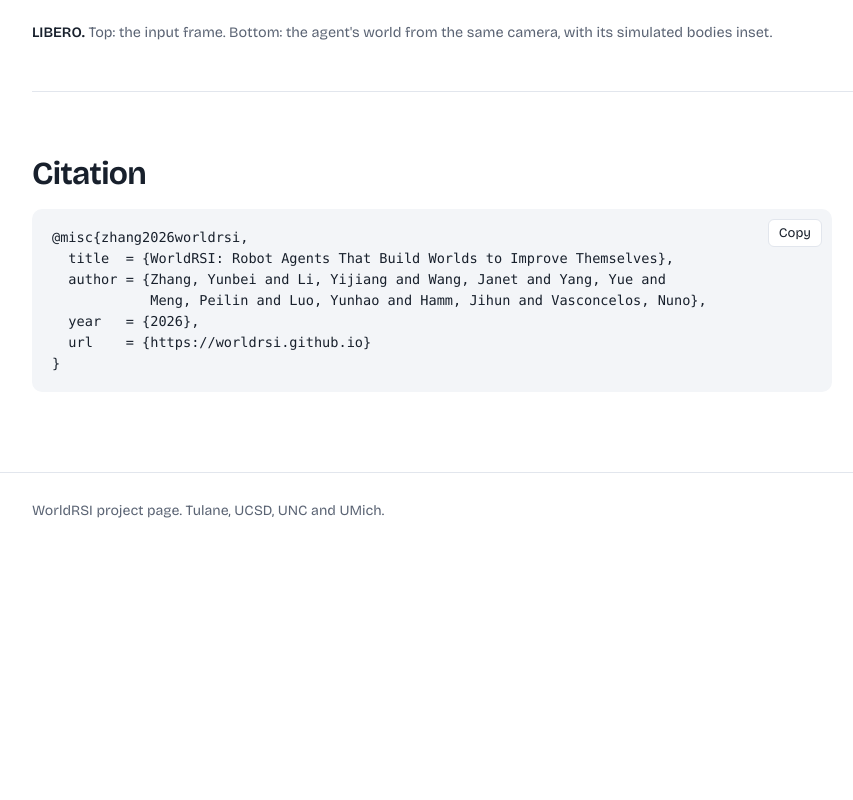
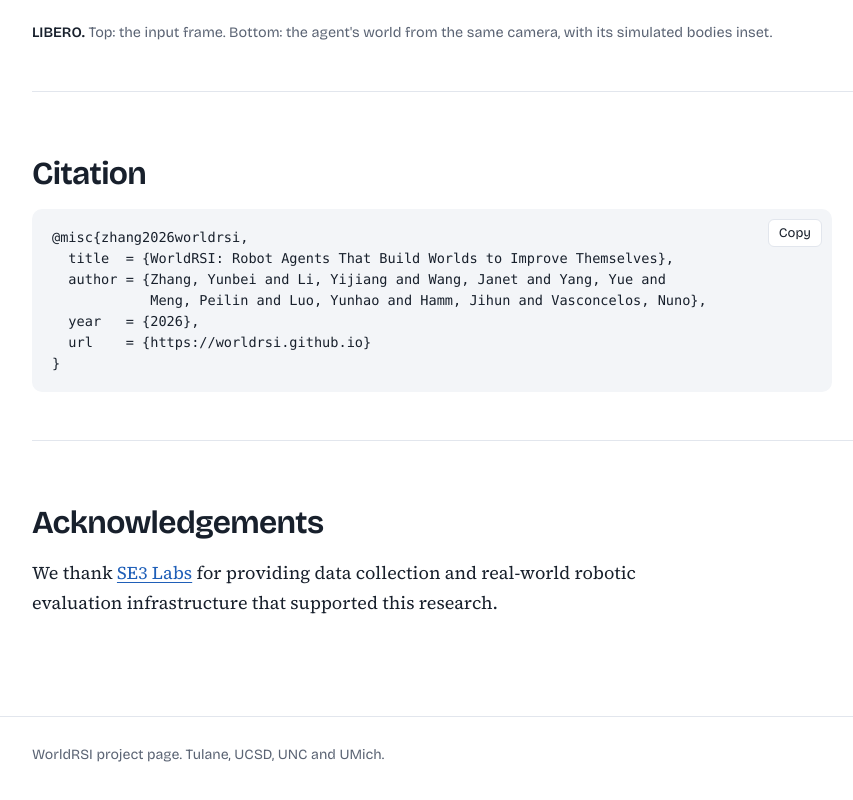
Before and after one commit to worldrsi/worldrsi.github.io, a plain HTML site: page index.html in a window 1280 px wide. Shown: the part 8659-9459 px from the top of the page, without its empty margins (68-921 px from the left). Before the commit the page ends 9222 px from the top, so only its background shows below. Drawn offline with nearby package versions, Linux system fonts and the light colour scheme.

Commit message:
Acknowledgements: SE3 Labs

```diff
--- a/index.html
+++ b/index.html
@@ -900,6 +900,13 @@ footer { margin-top: 72px; padding: 26px 0 40px; border-top: 1px solid var(--lin
 }</pre>
   </div>
 </section>
+
+<section id="ack">
+  <div class="prose">
+    <h2>Acknowledgements</h2>
+    <p>We thank <a href="https://se3labs.ai">SE3 Labs</a> for providing data collection and real-world robotic evaluation infrastructure that supported this research.</p>
+  </div>
+</section>
 </div>
 </main>
 
```
